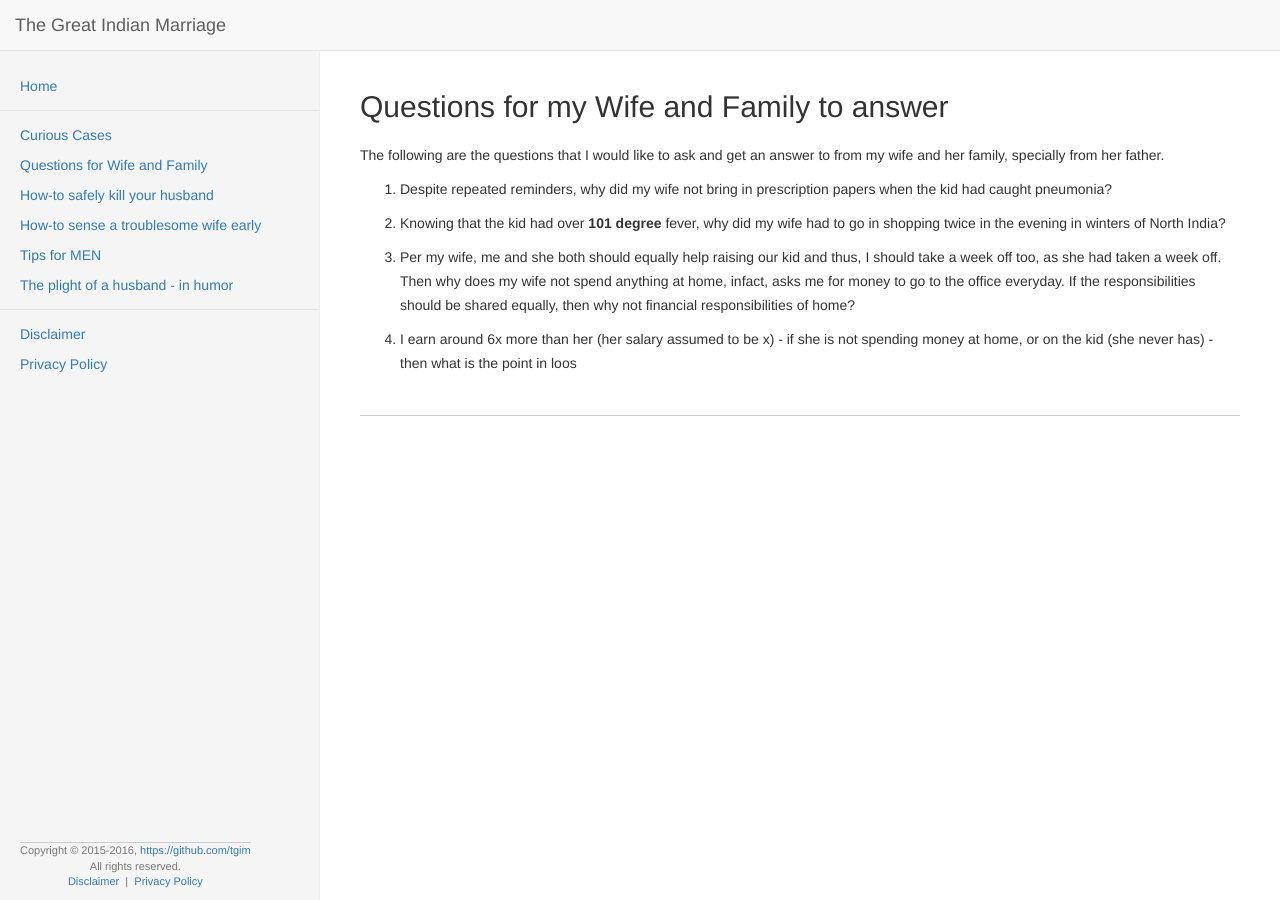
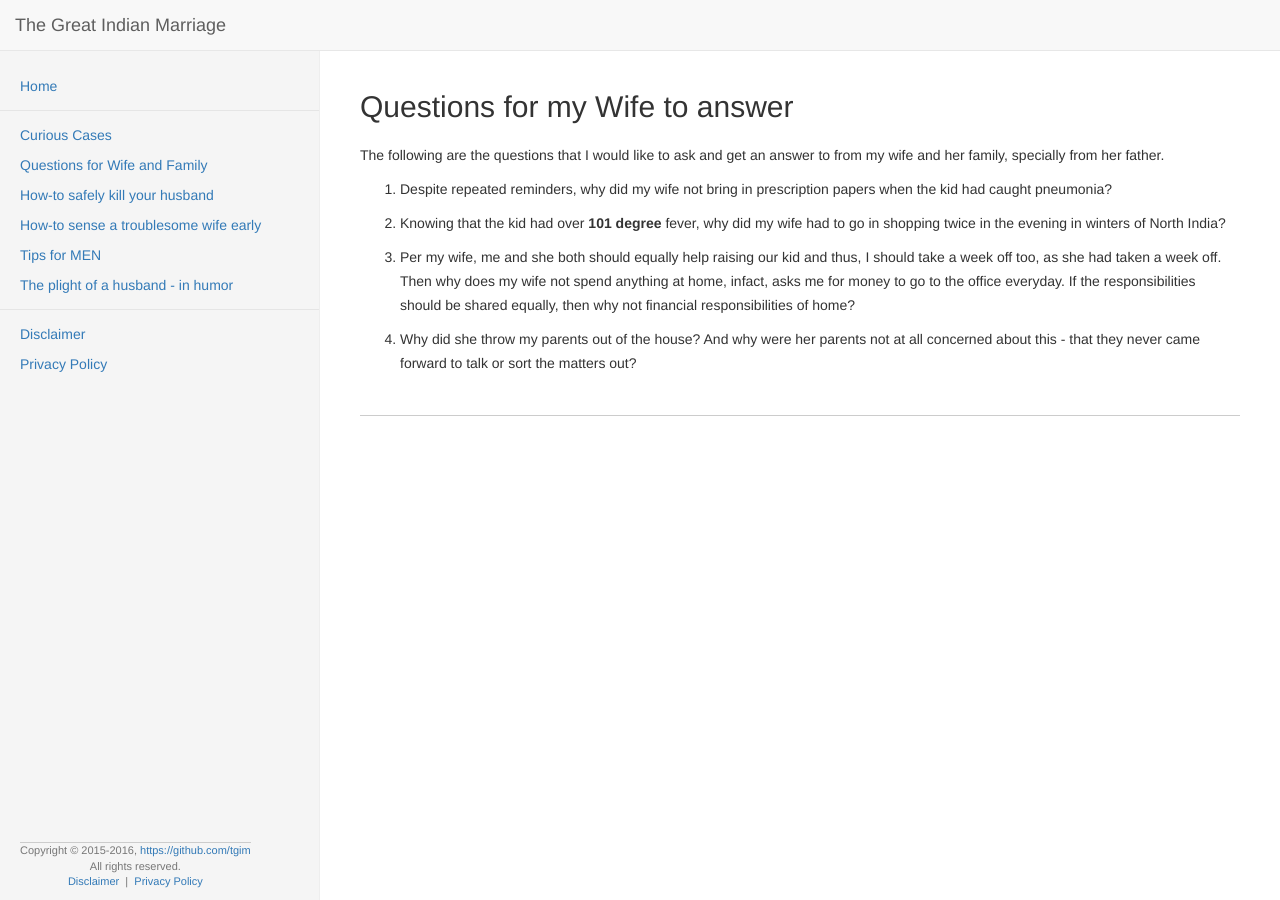
Before and after one commit to tgim/tgim.github.io, a Jekyll site: the page built from questions.md, in a window 1280 px wide. Built offline with Jekyll 4.4.1, drawn with Linux system fonts in a browser that asks for light colours; nearby versions of some CDN libraries; comment, search, counter and statistics services are not loaded.

Commit message:
Update questions.md

```diff
--- a/questions.md
+++ b/questions.md
@@ -1,7 +1,7 @@
 ---
 layout: default
 social: true
-title: Questions for my Wife and Family to answer
+title: Questions for my Wife to answer
 ---
 
 The following are the questions that I would like to ask and get an answer to from my wife and her family, specially
@@ -16,5 +16,5 @@ in winters of North India?
 had taken a week off. Then why does my wife not spend anything at home, infact, asks me for money to go to the office
 everyday. If the responsibilities should be shared equally, then why not financial responsibilities of home?
 
-1. I earn around 6x more than her (her salary assumed to be x) - if she is not spending money at home, or on the kid
-(she never has) - then what is the point in loos
+1. Why did she throw my parents out of the house? And why were her parents not at all concerned about this - that they
+never came forward to talk or sort the matters out?
```
